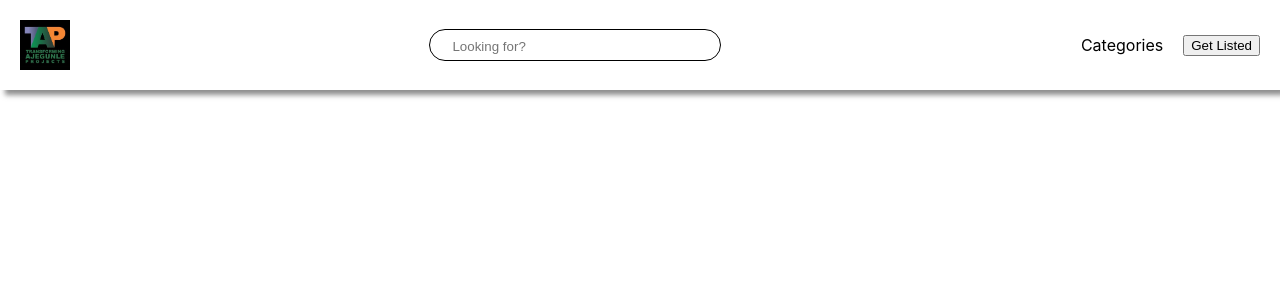
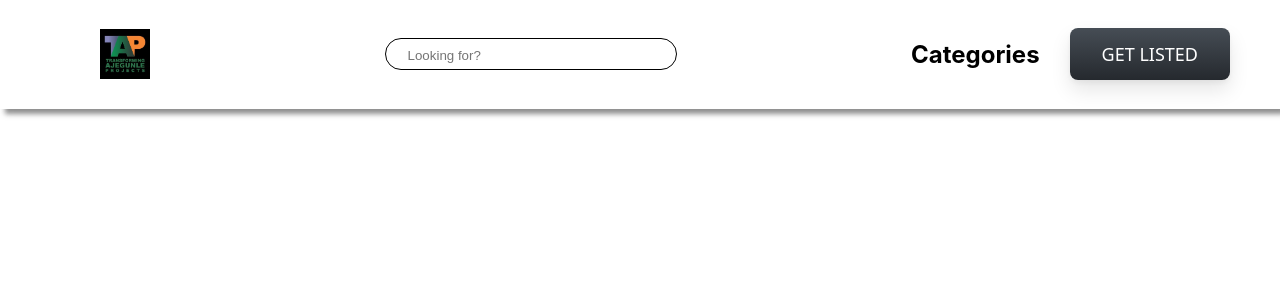
Before and after one commit to roncloud20/articonnect, a React (Create React App) app: page / in a window 1280 px wide. Shown: the top 300 px of the page. Built offline with nearby package versions, Linux system fonts and the light colour scheme.

Commit message:
updating the styling of the header and LinkButton

```diff
--- a/package.json
+++ b/package.json
@@ -3,9 +3,12 @@
   "version": "0.1.0",
   "private": true,
   "dependencies": {
+    "@fortawesome/free-regular-svg-icons": "^6.0.0",
+    "@fortawesome/free-solid-svg-icons": "^6.0.0",
     "@testing-library/jest-dom": "^5.16.2",
     "@testing-library/react": "^12.1.2",
     "@testing-library/user-event": "^13.5.0",
+    "babel-plugin-macros": "^3.1.0",
     "react": "^17.0.2",
     "react-dom": "^17.0.2",
     "react-scripts": "5.0.0",
--- a/src/Components/Header.js
+++ b/src/Components/Header.js
@@ -7,10 +7,11 @@
             <img src={logo} width={"50px"} height={"50px"} className="Header-logo" alt="logo" />
             <div className='SearchBox'>
                 <input type='search' placeholder='Looking for?' />
+                <i class="fa fa-search"></i>
             </div>
             <div className='HeaderNav'>
-                <label>Categories</label>
-                <button>Get Listed</button>
+                <h2>Categories</h2>
+                <button class="LinkButton">GET LISTED</button>
             </div>
         </div>
     );
--- a/src/Style.css
+++ b/src/Style.css
@@ -3,6 +3,8 @@
     justify-content: space-between;
     align-items: center;
     padding: 20px;
+    padding-left: 100px;
+    padding-right: 50px;
     box-shadow: 5px 5px 5px rgba(68, 68, 68, 0.6);
 }
 
@@ -21,5 +23,55 @@
 .HeaderNav {
     display: flex;
     flex-direction: row;
-    gap: 20px;
+    justify-content: center;
+    align-items: center;
+    gap: 30px;
 }
+
+.LinkButton {
+  align-items: center;
+  background-color: initial;
+  background-image: linear-gradient(#464d55, #25292e);
+  border-radius: 8px;
+  border-width: 0;
+  box-shadow: 0 10px 20px rgba(0, 0, 0, .1),0 3px 6px rgba(0, 0, 0, .05);
+  box-sizing: border-box;
+  color: #fff;
+  cursor: pointer;
+  display: inline-flex;
+  flex-direction: column;
+  font-family: expo-brand-demi,system-ui,-apple-system,BlinkMacSystemFont,"Segoe UI",Roboto,"Helvetica Neue",Arial,"Noto Sans",sans-serif,"Apple Color Emoji","Segoe UI Emoji","Segoe UI Symbol","Noto Color Emoji";
+  font-size: 18px;
+  height: 52px;
+  justify-content: center;
+  line-height: 1;
+  margin: 0;
+  outline: none;
+  overflow: hidden;
+  padding: 0 32px;
+  text-align: center;
+  text-decoration: none;
+  transform: translate3d(0, 0, 0);
+  transition: all 150ms;
+  vertical-align: baseline;
+  white-space: nowrap;
+}
+
+.LinkButton:hover {
+  box-shadow: rgba(0, 1, 0, .2) 0 2px 8px;
+  opacity: .85;
+}
+
+.LinkButton:active {
+  outline: 0;
+}
+
+.LinkButton:focus {
+  box-shadow: rgba(0, 0, 0, .5) 0 0 0 3px;
+}
+
+@media (max-width: 420px) {
+  .LinkButton {
+    height: 48px;
+  }
+}
```
Also changed, not shown: 1 other file (tests, documents, lock files or other folders).
